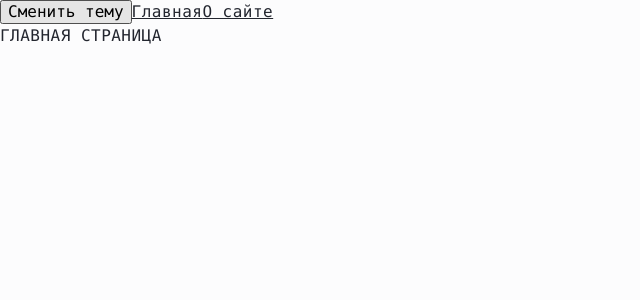
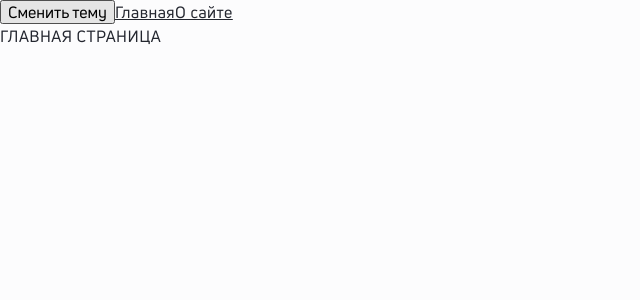
Before and after one commit to julia-amake/prod-app, a React app: page / in a window 1280 px wide. Shown: the top 300 px of the page, without its empty margins (0-640 px from the left). Built offline with nearby package versions, Linux system fonts and the light colour scheme.

Commit message:
Updated: global css vars

```diff
--- a/src/app/styles/variables/global.scss
+++ b/src/app/styles/variables/global.scss
@@ -1,5 +1,5 @@
 :root {
-  --font-family-main: Consolas, system-ui, -apple-system, Segoe UI, Roboto, Ubuntu, Cantarell, Noto Sans, sans-serif;
+  --font-family-main: 'Uni Neue', system-ui, -apple-system, Segoe UI, Roboto, Ubuntu, Cantarell, Noto Sans, sans-serif;
 
   --font-size-m: 16px;
   --font-line-m: 24px;
@@ -8,4 +8,6 @@
   --font-size-l: 24px;
   --font-line-l: 32px;
   --font-l: var(--font-size-l) / var(--font-line-l) var(--font-family-main);
+
+  --navbar-height: 80px;
 }
```
